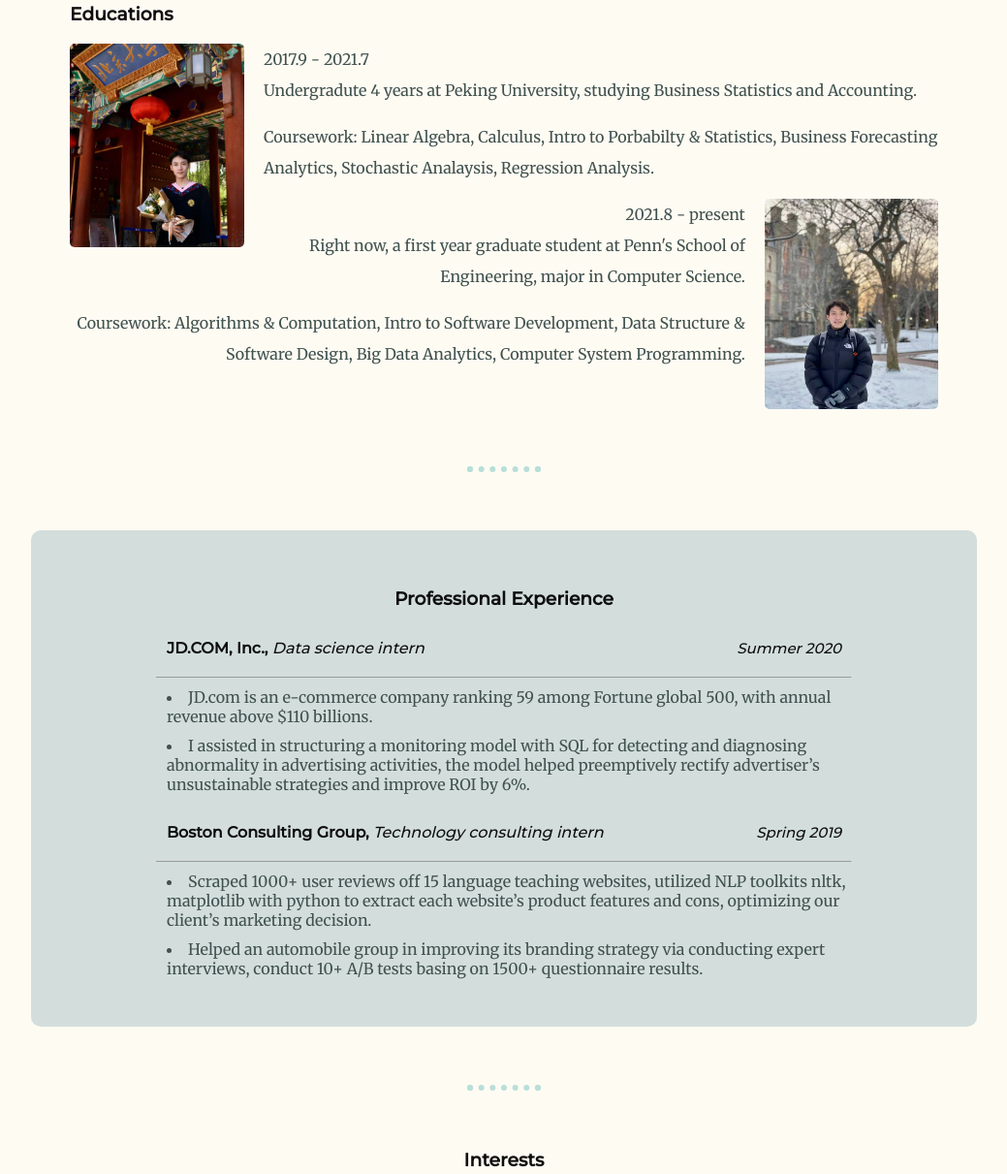
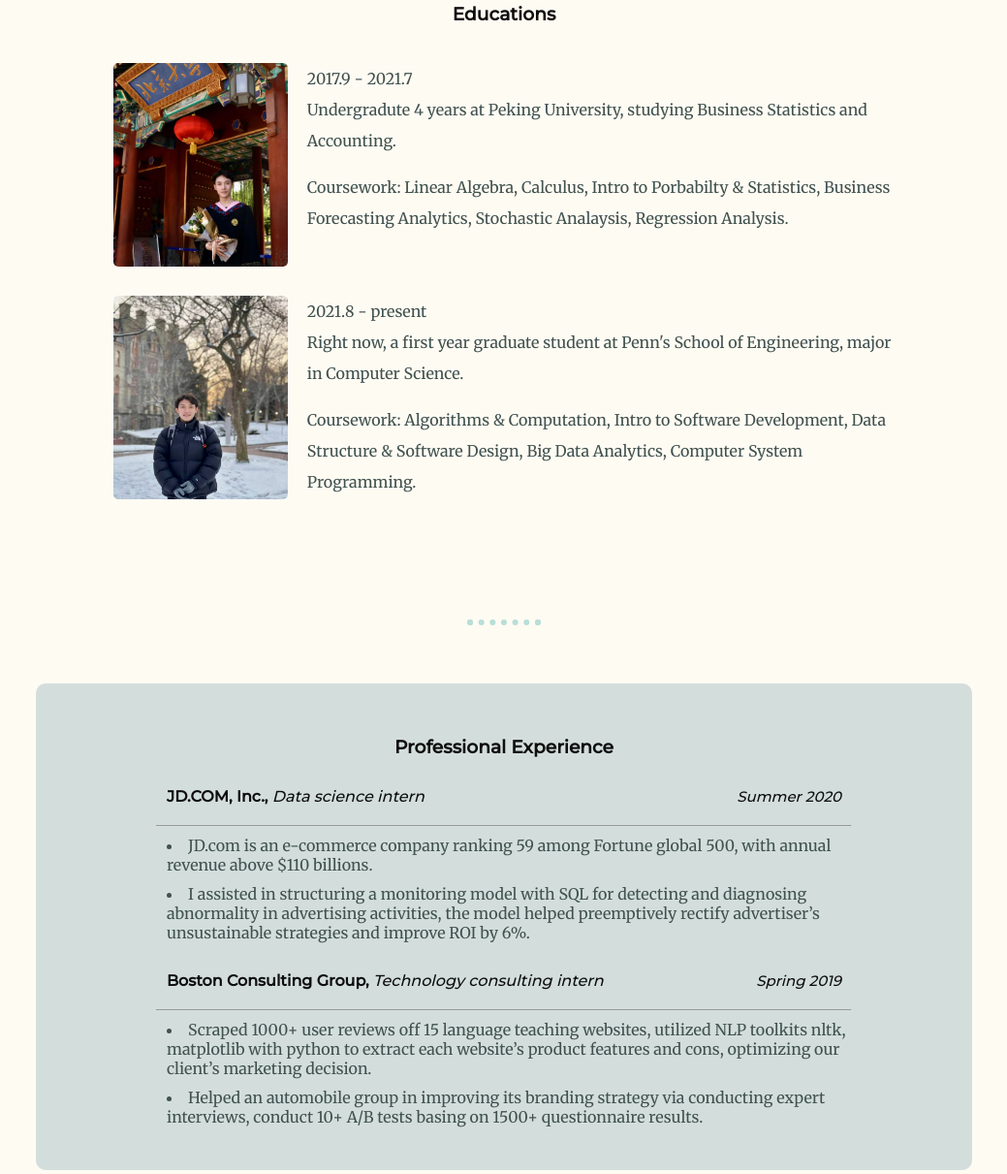
Before and after one commit to aldenchn/Personal-Site, a plain HTML site: page index.html in a window 1280 px wide. Shown: the part 1138-2349 px from the top of the page at 97% size, without its empty margins (120-1159 px from the left). Drawn offline with Linux system fonts and the light colour scheme.

Commit message:
Add files via upload

```diff
--- a/css/styles.css
+++ b/css/styles.css
@@ -101,7 +101,15 @@ p {
 .education {
   width: 70%;
   margin: auto auto 100px auto;
-  text-align: left;
+  text-align: center;
+}
+
+.edu-col{
+      display: inline-block;
+      margin: 20px 0px 10px 0px;
+      width: 90%;
+
+
 }
 
 .footer-link {
@@ -249,9 +257,10 @@ border-radius: 10px;
 
 .ug {
   text-align: left;
+  margin-top: 0px;
 }
 
-.ug-img {
+.ug-img, .master-img {
   width: 180px;
   height: 210px;
   margin-right: 20px;
@@ -260,21 +269,22 @@ border-radius: 10px;
 }
 
 .ms {
-  text-align: right;
+  text-align: left;
+  margin-top: 0;
 }
 
-.master-img {
+/* .master-img {
   width: 20%;
   height: 10%;
   margin-left: 20px;
   float: right;
   border-radius: 5px;
-}
+} */
 
-.work-experience {
+/* .work-experience {
   width: 70%;
   margin: auto auto;
-}
+} */
 
 .bottom-container {
   background-color: #30475E;
@@ -293,8 +303,9 @@ a:hover {
 }
 
 .work-experience {
+  width:70%;
   background-color: #D3DEDC;
-  padding: 40px;
+  padding: 35px;
   margin: 40px auto;
   border-radius: 10px;
 }
```
